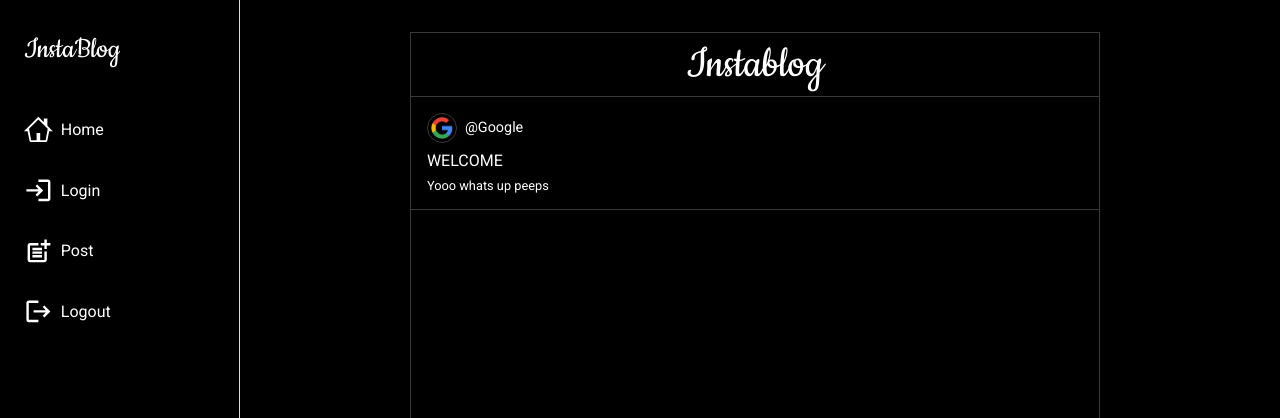
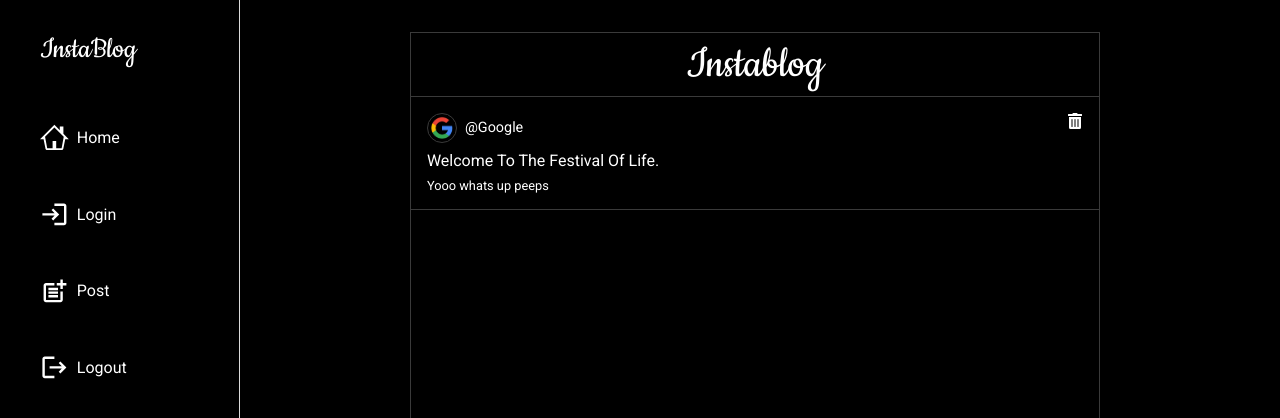
Before and after one commit to Pappyjay23/instablog, a React (Create React App) app: page / in a window 1280 px wide. Shown: the top 418 px of the page. Built offline with nearby package versions, Linux system fonts and the light colour scheme.

Commit message:
Made some changes to the ui

```diff
--- a/src/components/Navbar/Navbar.css
+++ b/src/components/Navbar/Navbar.css
@@ -9,6 +9,18 @@
 	padding: 1rem;
 	background-color: var(--black);
 	border-top: 1px solid var(--darkGrey);
+}
+.mobile__nav__link__container {
+	background-color: transparent;
+	padding: 0.2rem 0.4rem;
+	border-radius: 10px;
+	transition: all 0.3s ease;
+}
+.mobile__nav__link__container:hover {
+	background-color: var(--white);
+}
+.mobile__nav__link__container:hover .mobile__nav__link__icon {
+	color: var(--black);
 }
 .mobile__nav__links {
 	display: flex;
@@ -43,15 +55,22 @@
 		padding: 2rem 0 2rem 1.5rem;
 		overflow: hidden;
 		overflow-y: auto;
+		width: 100%;
 	}
 	.nav__title__container {
 		margin-bottom: 3rem;
+		transition: all 0.3s ease;
 	}
 	.nav__title {
 		text-decoration: none;
 		font-family: "Cookie", cursive;
 		color: var(--white);
 		font-size: 2rem;
+		padding: 0.5rem 1rem;
+		transition: all 0.3s ease;
+	}
+	.nav__title:hover {
+		font-size: 2.3rem;
 	}
 	.nav__links {
 		margin-bottom: 3rem;
@@ -59,10 +78,18 @@
 	.nav__link__container {
 		display: flex;
 		align-items: center;
+		width: 60%;
+		padding: 0.5rem 1rem;
+		border-radius: 20px;
 		margin-bottom: 2rem;
 		color: var(--white);
 		text-decoration: none;
 		cursor: pointer;
+		transition: all 0.3s ease;
+	}
+	.nav__link__container:hover {
+		color: var(--black);
+		background-color: var(--darkGrey);
 	}
 	.nav__link__icon {
 		font-size: 1.8rem;
--- a/src/pages/CreatePost/CreatePost.js
+++ b/src/pages/CreatePost/CreatePost.js
@@ -23,7 +23,7 @@ const CreatePost = () => {
 							<div className='inputContainer'>
 								<label htmlFor='post'>Post:</label>
 								<textarea
-									placeholder="E.g This is my first post. I'm so excited!!"
+									placeholder="E.g This is my first post. I'm so excited!! 😁"
 									id='post'></textarea>
 							</div>
 							<div className='cardButtonContainer'>
--- a/src/pages/Home/Home.css
+++ b/src/pages/Home/Home.css
@@ -23,6 +23,10 @@
 	border-bottom: 1px solid var(--grey);
 	padding: 1rem;
 }
+.topCardContainer{
+	display: flex;
+	justify-content: space-between;
+}
 .authorContainer {
 	display: flex;
 	align-items: center;
@@ -42,13 +46,21 @@
 .postAuthor {
 	font-size: 90%;
 }
+.trashIcon{
+	cursor: pointer;
+	transition: all 0.3s ease;
+}
+.trashIcon:hover{
+	color: red;
+	font-size: 1.1rem;
+}
 
 .post {
 	font-size: 80%;
 	margin-top: 0.5rem;
 }
 .postTitle {
-	text-transform: uppercase;
+	text-transform: capitalize;
 	width: 80%;
 	/* font-family: Cookie, cursive;
 	font-size: 2rem; */
--- a/src/pages/Home/Home.js
+++ b/src/pages/Home/Home.js
@@ -1,6 +1,7 @@
 import React from "react";
 import "./Home.css";
 import Avatar from "../../assets/images/google-logo.png";
+import {FaTrashAlt} from 'react-icons/fa'
 
 const Home = () => {
 	return (
@@ -12,13 +13,16 @@ const Home = () => {
 					</div>
 					<div className='postCardContainer'>
 						<div className='postCard'>
-							<div className='authorContainer'>
-								<div className='imageContainer'>
-									<img src={Avatar} alt='Avatar' className='profileImage' />
+							<div className='topCardContainer'>
+								<div className='authorContainer'>
+									<div className='imageContainer'>
+										<img src={Avatar} alt='Avatar' className='profileImage' />
+									</div>
+									<div className='postAuthor'>@Google</div>
 								</div>
-								<div className='postAuthor'>@Google</div>
+								<div className='trashIcon'><FaTrashAlt /></div>
 							</div>
-							<div className='postTitle'>Welcome</div>
+							<div className='postTitle'>Welcome to the festival of life.</div>
 							<div className='post'>Yooo whats up peeps </div>
 						</div>
 					</div>
```
